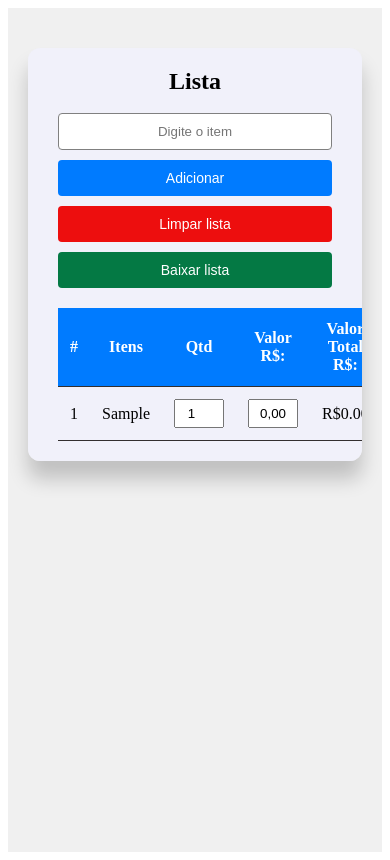
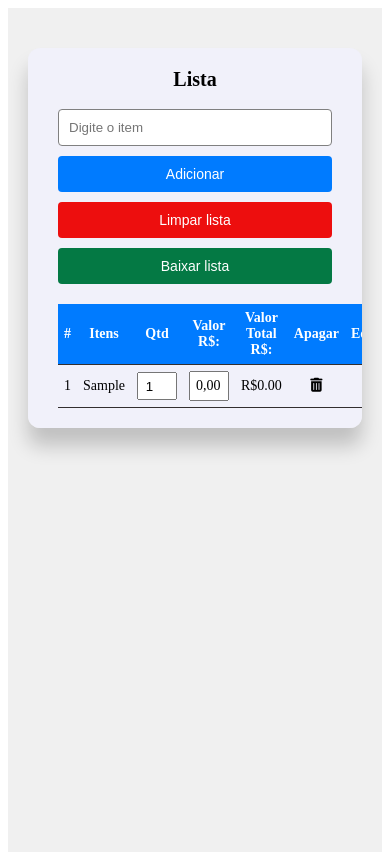
Before and after one commit to lucas-sagit/ListaCompras, an Angular app: page / in a window 390 px wide. Both pictures are taken after typing "Sample" into the empty fields and a click on the button "Adicionar". Built offline with nearby package versions, Linux system fonts and the light colour scheme.

Commit message:
alteracao no input css

```diff
--- a/src/app/shopping/shopping.component.css
+++ b/src/app/shopping/shopping.component.css
@@ -77,6 +77,26 @@ button[type="button"] {
   transition: background-color 0.3s ease;
 }
 
+.input-auto {
+  position: relative;
+}
+
+.input-auto input {
+  width: auto;
+  min-width: 40px;
+  max-width: 100%;
+  padding: 5px;
+  font: inherit;
+}
+
+.input-auto .input-espelho {
+  visibility: hidden;
+  position: absolute;
+  white-space: pre;
+  font: inherit;
+  padding: 5px;
+}
+
 .download button{
   color: white;
   background-color: #047944;
@@ -120,13 +140,43 @@ th, td {
   }
 }
 
+@media (max-width: 676px) {
+  .lista-wrapper {
+    margin-top: 10px;
+  }
+
+  .lista table {
+    font-size: 14px;
+  }
+
+  .lista th,
+  .lista td {
+    padding: 6px;
+  }
+
+  .lista td input {
+    width: 100%;
+    box-sizing: border-box;
+  }
+}
+
+  h2 {
+    font-size: 20px;
+  }
+
+  table th, table td {
+    font-size: 14px;
+    padding: 8px;
+  }
+
 .add-item-form {
   margin-bottom: 20px;
 }
 
-input {
-  width: 50px;
+.input-quantidade input {
+  width: 40px;
+  min-width: 40px;
   text-align: center;
-  padding: 5px;
-
+  /* padding: 5px; */
+  height: 28px;
 }
--- a/src/app/shopping/shopping.component.html
+++ b/src/app/shopping/shopping.component.html
@@ -11,7 +11,8 @@
       </div>
     </form>
 
-    <div id="lista">
+    <div class="lista-wrapper">
+      <div class="lista" id="lista">
         <table>
           <thead>
             <tr>
@@ -33,11 +34,14 @@
                   {{ atributo.nome }}
                 </span>
               </td>
-            <td>
+              <td class="input-quantidade">
                 <input type="number" [(ngModel)]="atributo.quantidade" min="1" required>
               </td>
-            <td>
-              <input type="text" [value]="formatarValor(atributo.valor ?? 0)" (input)="atualizarValor($event, atributo)">
+              <td class="input-auto">
+                <input type="text" [value]="formatarValor(atributo.valor ?? 0)"
+                  (input)="atualizarValor($event, atributo); ajustarLargura($event)"
+                  #inputRef>
+                <span class="input-espelho">{{ inputRef.value || '0,00' }}</span>
               </td>
               <td>
                 {{ (atributo.quantidade ? +atributo.quantidade : 0) * (atributo.valor ? +atributo.valor : 0) |
@@ -59,5 +63,5 @@
           </tbody>
         </table>
       </div>
-
     </div>
+  </div>
--- a/src/app/shopping/shopping.component.ts
+++ b/src/app/shopping/shopping.component.ts
@@ -99,7 +99,12 @@ export class ShoppingComponent {
     this.lista = [];
   }
 
-  downloadPDF() {
+  ajustarLargura(event: Event) {
+  const input = event.target as HTMLInputElement;
+  input.style.width = (input.value.length + 1) + 'ch';
+}
+
+downloadPDF() {
   if (this.lista.length === 0) {
     alert('A lista está vazia, adicione itens antes de gerar o PDF.');
     return;
@@ -164,7 +169,6 @@ export class ShoppingComponent {
   },
 });
 
-
   // Totais
   const totalItens = this.lista.length;
   const totalQuantidade = this.lista.reduce((sum, item) => sum + (Number(item.quantidade) || 0), 0);
```
Lines whose indentation alone changed are shown as unchanged.
